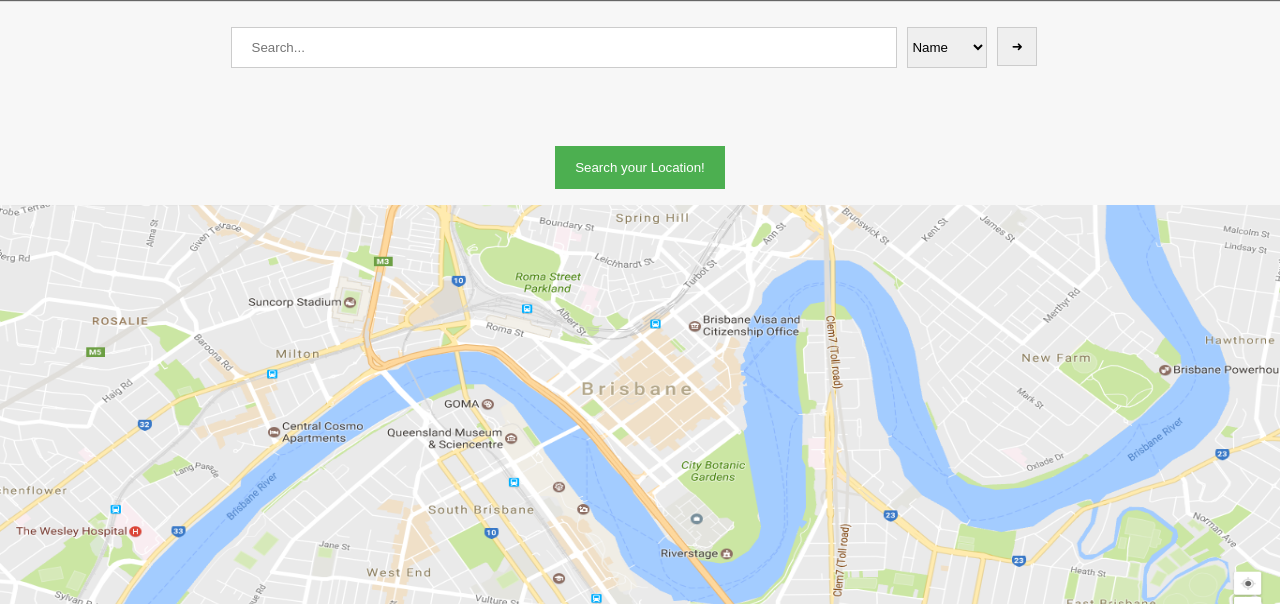
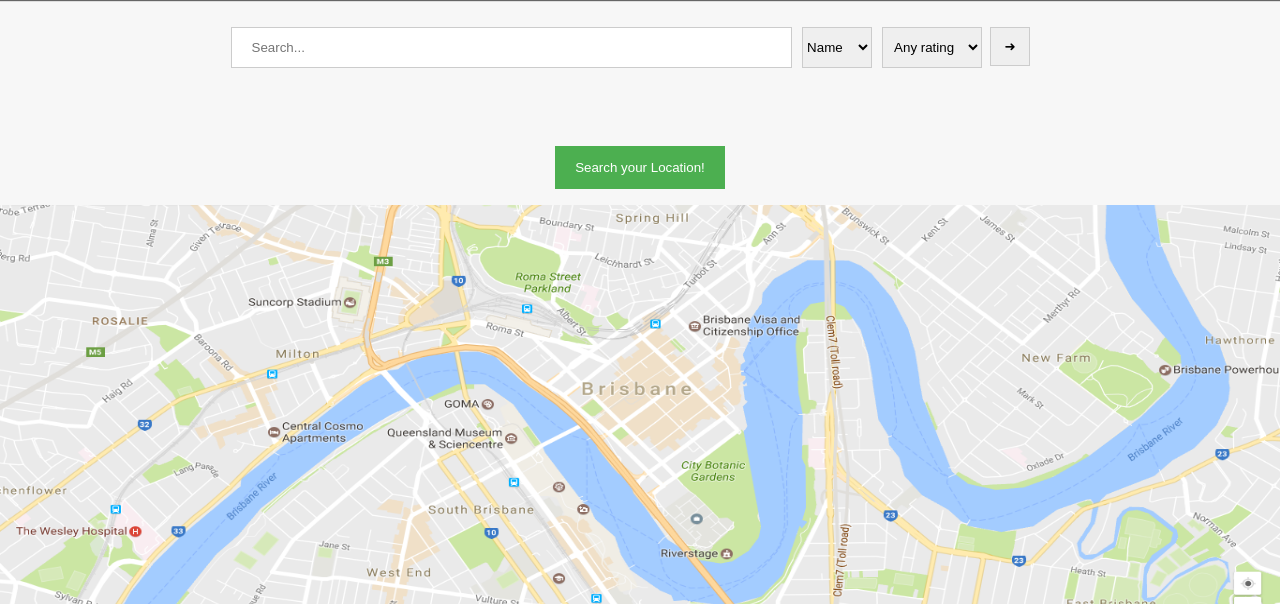
Before and after one commit to Reef-Stevens/CAB230_Parks_Site, a PHP site: page /search.php in a window 1280 px wide. Shown: the part 81-685 px from the top of the page. Run offline with PHP 8.4, Linux system fonts and the light colour scheme; the visitor is signed in with stand-in values (Sample User, id 1).

Commit message:
new ratings search system

```diff
--- a/search.php
+++ b/search.php
@@ -15,12 +15,22 @@
                     <!-- Search box -->
                     <input type="text" name="search" placeholder="Search..."/>
                     <!-- Categories -->
+                    <div class="set">
                     <select name="select">
                         <option value="searchByName" selected>Name</option>
                         <option value="searchBySuburb">Suburb</option>
-                        <option value="searchByRating">Rating</option>
-                        <option value="searchByLocation">Location</option>
                     </select>
+                    </div>
+                    <div class="rating">
+                    <select  name="rating">
+                        <option value="rate" selected>Any rating</option>
+                        <option value="1">1</option>
+                        <option value="2">2</option>
+                        <option value="3">3</option>
+                        <option value="4">4</option>
+                        <option value="5">5</option>
+                    </select>
+                    </div>
                     <input type="submit" value="&#10140;">
                 </form>
             </div>
@@ -30,7 +40,7 @@
         <?php
         include('createdb.inc');
 
-        if (isset($_GET['search'])) {
+        if (isset($_GET['search']) && !empty($_GET['search'])) {
             // Users search terms is taken and saved
             $search = $_GET['search'];
 
@@ -53,6 +63,8 @@
                 // Echo results
                 include 'resultsTable.php';
             }
+
+
         }
         ?>
         </div>
--- a/style/style.css
+++ b/style/style.css
@@ -253,10 +253,20 @@
 }
 
 .searchform select {
-    width: 80px;
+    width: 70px;
     float: left;
     padding: 11px 0px;
     margin: 8px 10px;
+    display: inline-block;
+    border: 1px solid #ccc;
+    box-sizing: border-box;
+}
+
+.rating select {
+    width: 100px;
+    float: left;
+    padding: 11px 7px;
+    margin: 8px 8px 0px 0px  ;
     display: inline-block;
     border: 1px solid #ccc;
     box-sizing: border-box;
@@ -273,7 +283,7 @@
 }
 
 .searchform input[type=text] {
-    width: 57%;
+    width: 48%;
     float: left;
     clear: left;
     padding: 12px 20px;
```
